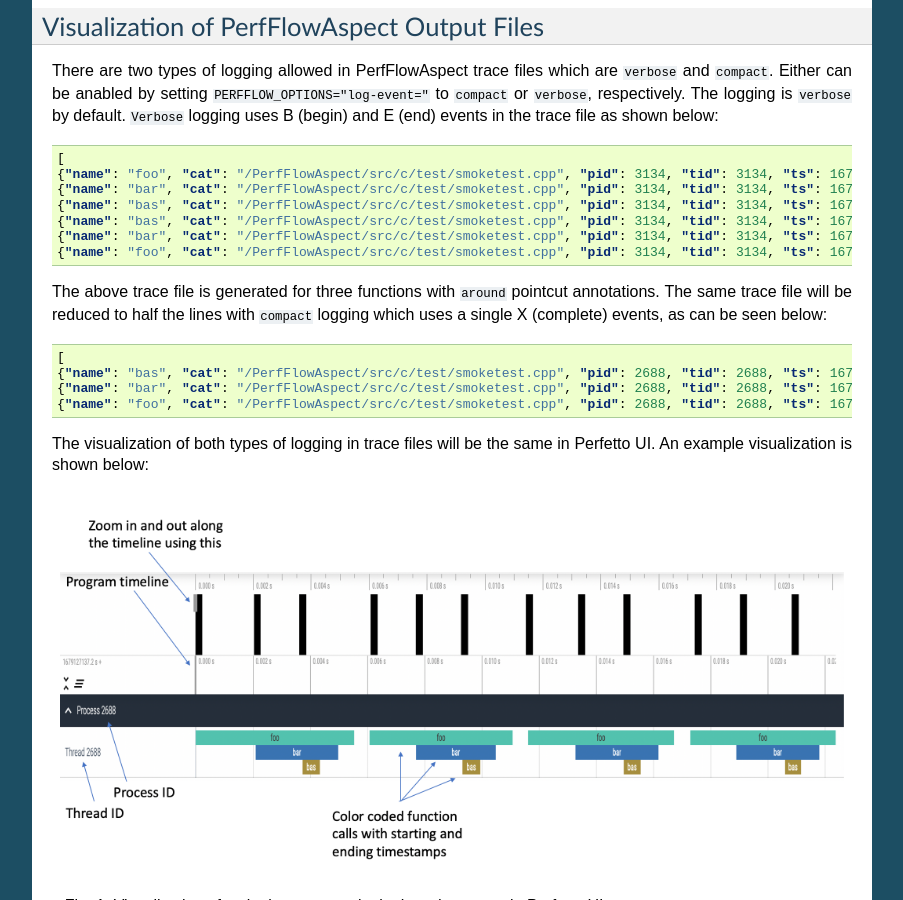
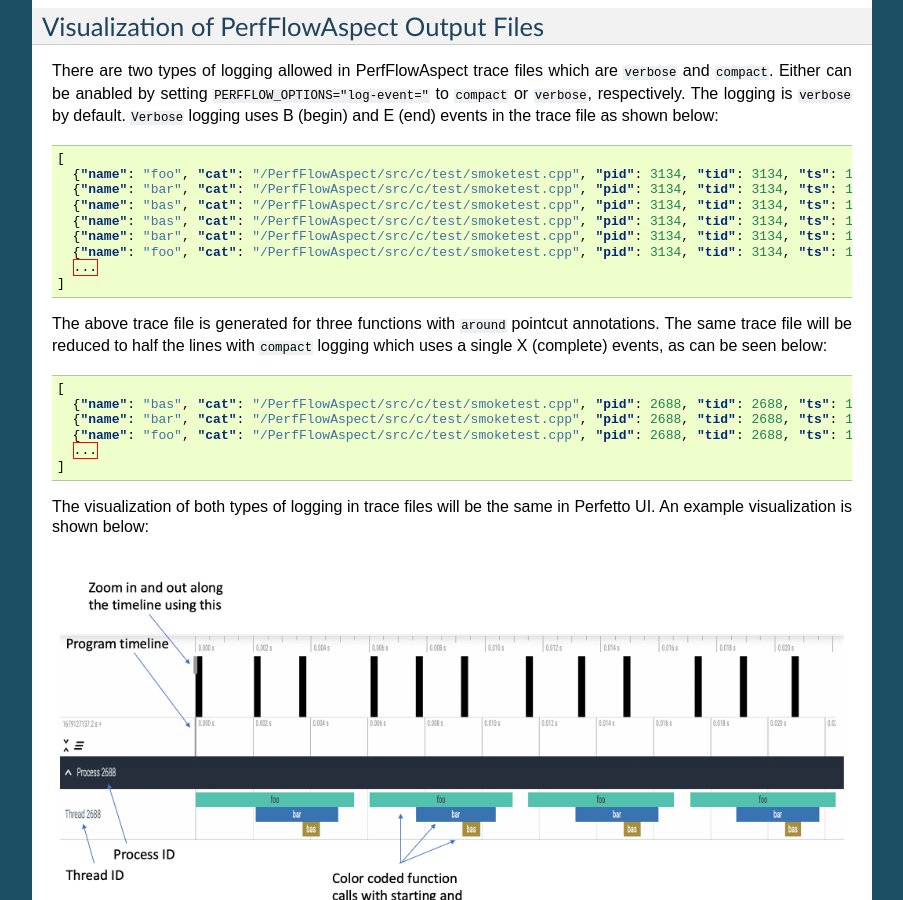
Before and after one commit to flux-framework/PerfFlowAspect, a Sphinx documentation site: the page built from docs/BasicTutorial.rst, in a window 1280 px wide and 900 px high, scrolled down 1328 px. Shown: the whole window, without its empty margins (198-1101 px from the left). Built offline with Sphinx 7.4.7, drawn with Linux system fonts in a browser that asks for light colours.

Commit message:
add closing bracket to JSON output

```diff
--- a/docs/BasicTutorial.rst
+++ b/docs/BasicTutorial.rst
@@ -104,12 +104,14 @@ The logging is ``verbose`` by default. ``Verbose`` logging uses B (begin) and E
 .. code:: JSON
 
    [
-   {"name": "foo", "cat": "/PerfFlowAspect/src/c/test/smoketest.cpp", "pid": 3134, "tid": 3134, "ts": 1679127184455376.0, "ph": "B"},
-   {"name": "bar", "cat": "/PerfFlowAspect/src/c/test/smoketest.cpp", "pid": 3134, "tid": 3134, "ts": 1679127184456525.0, "ph": "B"},
-   {"name": "bas", "cat": "/PerfFlowAspect/src/c/test/smoketest.cpp", "pid": 3134, "tid": 3134, "ts": 1679127184457610.0, "ph": "B"},
-   {"name": "bas", "cat": "/PerfFlowAspect/src/c/test/smoketest.cpp", "pid": 3134, "tid": 3134, "ts": 1679127184457636.0, "ph": "E"},
-   {"name": "bar", "cat": "/PerfFlowAspect/src/c/test/smoketest.cpp", "pid": 3134, "tid": 3134, "ts": 1679127184457657.0, "ph": "E"},
-   {"name": "foo", "cat": "/PerfFlowAspect/src/c/test/smoketest.cpp", "pid": 3134, "tid": 3134, "ts": 1679127184457676.0, "ph": "E"},
+     {"name": "foo", "cat": "/PerfFlowAspect/src/c/test/smoketest.cpp", "pid": 3134, "tid": 3134, "ts": 1679127184455376.0, "ph": "B"},
+     {"name": "bar", "cat": "/PerfFlowAspect/src/c/test/smoketest.cpp", "pid": 3134, "tid": 3134, "ts": 1679127184456525.0, "ph": "B"},
+     {"name": "bas", "cat": "/PerfFlowAspect/src/c/test/smoketest.cpp", "pid": 3134, "tid": 3134, "ts": 1679127184457610.0, "ph": "B"},
+     {"name": "bas", "cat": "/PerfFlowAspect/src/c/test/smoketest.cpp", "pid": 3134, "tid": 3134, "ts": 1679127184457636.0, "ph": "E"},
+     {"name": "bar", "cat": "/PerfFlowAspect/src/c/test/smoketest.cpp", "pid": 3134, "tid": 3134, "ts": 1679127184457657.0, "ph": "E"},
+     {"name": "foo", "cat": "/PerfFlowAspect/src/c/test/smoketest.cpp", "pid": 3134, "tid": 3134, "ts": 1679127184457676.0, "ph": "E"},
+     ...
+   ]
 
 The above trace file is generated for three functions with ``around`` pointcut
 annotations. The same trace file will be reduced to half the lines with
@@ -119,9 +121,11 @@ below:
 .. code:: JSON
 
    [
-   {"name": "bas", "cat": "/PerfFlowAspect/src/c/test/smoketest.cpp", "pid": 2688, "tid": 2688, "ts": 1679127137181517.0, "ph": "X", "dur": 600.0},
-   {"name": "bar", "cat": "/PerfFlowAspect/src/c/test/smoketest.cpp", "pid": 2688, "tid": 2688, "ts": 1679127137179879.0, "ph": "X", "dur": 2885.0},
-   {"name": "foo", "cat": "/PerfFlowAspect/src/c/test/smoketest.cpp", "pid": 2688, "tid": 2688, "ts": 1679127137177783.0, "ph": "X", "dur": 5532.0},
+     {"name": "bas", "cat": "/PerfFlowAspect/src/c/test/smoketest.cpp", "pid": 2688, "tid": 2688, "ts": 1679127137181517.0, "ph": "X", "dur": 600.0},
+     {"name": "bar", "cat": "/PerfFlowAspect/src/c/test/smoketest.cpp", "pid": 2688, "tid": 2688, "ts": 1679127137179879.0, "ph": "X", "dur": 2885.0},
+     {"name": "foo", "cat": "/PerfFlowAspect/src/c/test/smoketest.cpp", "pid": 2688, "tid": 2688, "ts": 1679127137177783.0, "ph": "X", "dur": 5532.0},
+     ...
+   ]
 
 The visualization of both types of logging in trace files will be the same in
 Perfetto UI. An example visualization is shown below:
```
